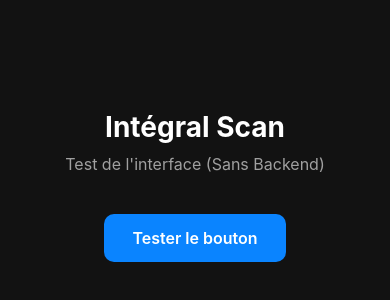
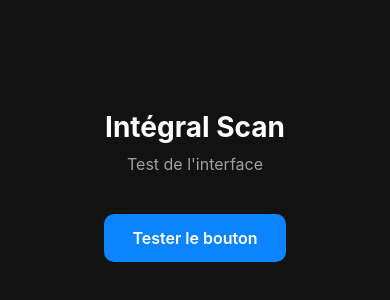
Before and after one commit to sazit786/IntegraleScan, a React Native app in the folder app/: screen / in a window 390 px wide. Shown: the part 236-536 px from the top of the page. Built offline with nearby package versions, Linux system fonts and the light colour scheme.

Commit message:
App react native

```diff
--- a/app/App.js
+++ b/app/App.js
@@ -5,7 +5,7 @@ export default function App() {
   return (
       <View style={styles.container}>
         <Text style={styles.title}>Intégral Scan</Text>
-        <Text style={styles.subtitle}>Test de l'interface (Sans Backend)</Text>
+        <Text style={styles.subtitle}>Test de l'interface</Text>
 
         {/* Un bouton simple pour tester l'interactivité */}
         <TouchableOpacity
```
